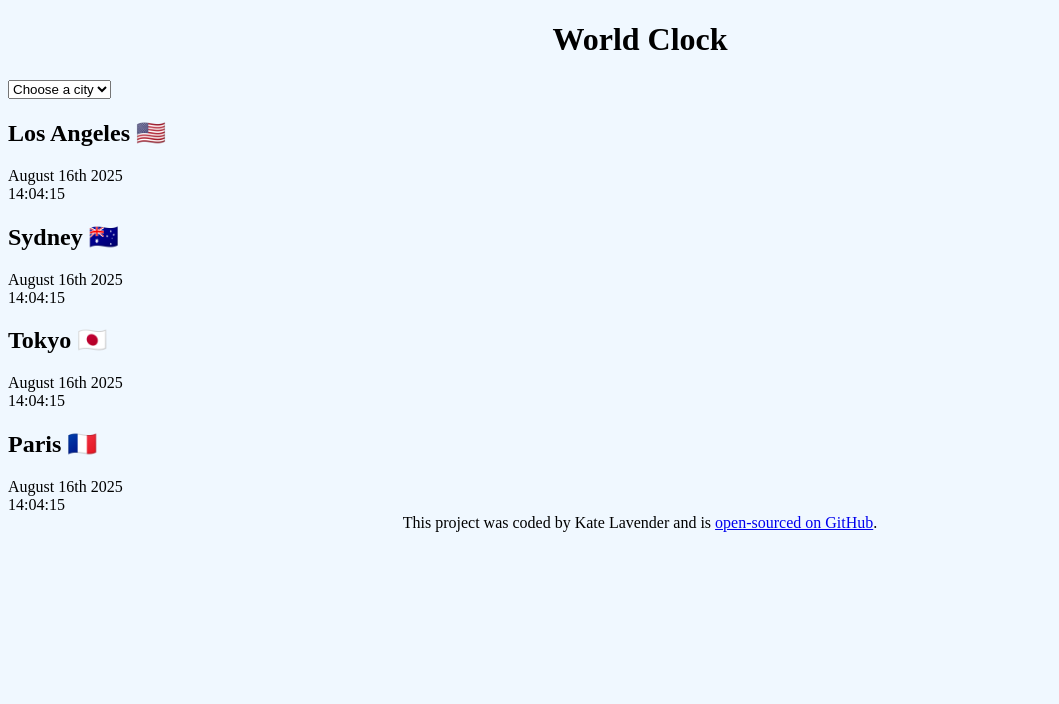
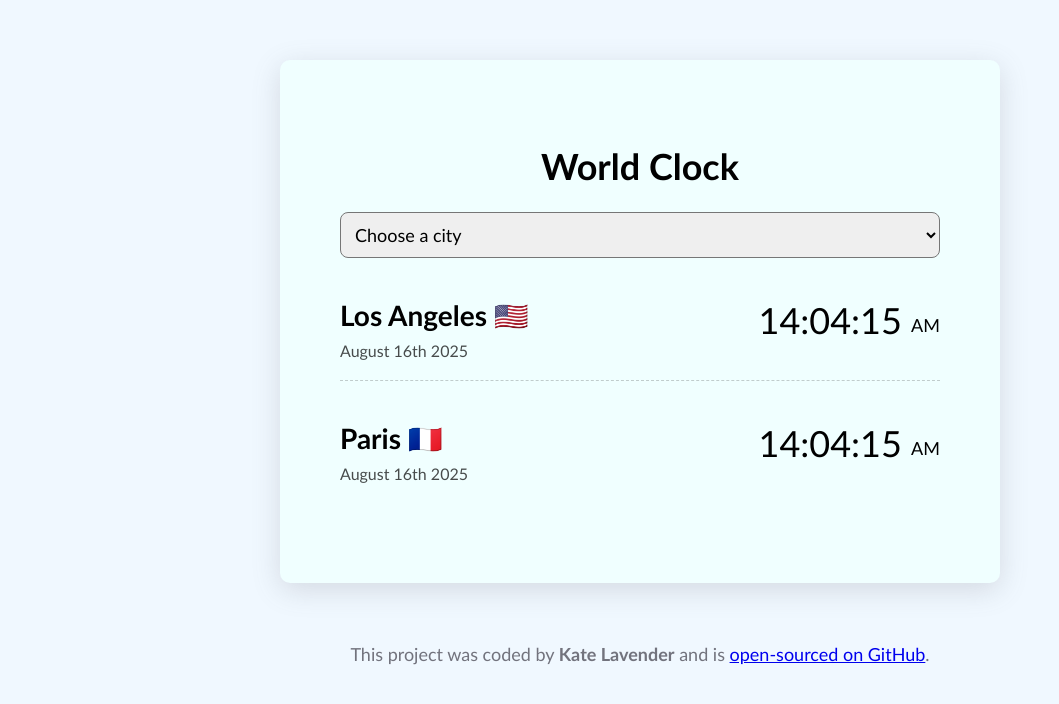
Before and after one commit to Kate-Lav/World-clock-project, a plain HTML site: page index.html in a window 1280 px wide. Shown: the whole page, without its empty margins (0-1059 px from the left). Drawn offline with Linux system fonts and the light colour scheme.

Commit message:
Styled the project with CSS

```diff
--- a/index.html
+++ b/index.html
@@ -18,22 +18,23 @@
       </select>
 
       <div class="city">
-        <h2>Los Angeles 🇺🇸</h2>
-        <div class="date">August 16th 2025</div>
-        <div class="time">14:04:15</div>
-        <h2>Sydney 🇦🇺</h2>
-        <div class="date">August 16th 2025</div>
-        <div class="time">14:04:15</div>
-        <h2>Tokyo 🇯🇵</h2>
-        <div class="date">August 16th 2025</div>
-        <div class="time">14:04:15</div>
-        <h2>Paris 🇫🇷</h2>
-        <div class="date">August 16th 2025</div>
-        <div class="time">14:04:15</div>
+        <div>
+          <h2>Los Angeles 🇺🇸</h2>
+          <div class="date">August 16th 2025</div>
+        </div>
+        <div class="time">14:04:15 <small> AM</small></div>
+      </div>
+      <div class="city">
+        <div>
+          <h2>Paris 🇫🇷</h2>
+          <div class="date">August 16th 2025</div>
+        </div>
+        <div class="time">14:04:15 <small>AM</small></div>
       </div>
     </div>
+
     <footer>
-      This project was coded by Kate Lavender and is
+      This project was coded by <strong>Kate Lavender</strong> and is
       <a href="https://github.com/Kate-Lav/World-clock-project" target="blank"
         >open-sourced on GitHub</a
       >.
--- a/src/style.css
+++ b/src/style.css
@@ -1,9 +1,60 @@
 body {
   background-color: aliceblue;
+  font-family: "Gill Sans", "Gill Sans MT", Calibri, "Trebuchet MS", sans-serif;
 }
 h1 {
   text-align: center;
+  font-family: "Gill Sans", "Gill Sans MT", Calibri, "Trebuchet MS", sans-serif;
+  font-size: 36px;
 }
+h2 {
+  margin: 0 0 8px;
+  font-size: 28px;
+  font-weight: 600;
+}
+select {
+  display: block;
+  width: 100%;
+  font-size: 18px;
+  font-family: "Gill Sans", "Gill Sans MT", Calibri, "Trebuchet MS", sans-serif;
+  border-radius: 8px;
+  padding: 10px;
+  margin-bottom: 15px;
+}
+.container {
+  max-width: 600px;
+  margin: 60px auto;
+  background-color: azure;
+  padding: 60px;
+  box-shadow: 0px 7px 29px 0px rgba(100, 100, 111, 0.2);
+
+  border-radius: 10px;
+}
+.city {
+  display: flex;
+  margin: 20px 0;
+  justify-content: space-between;
+  border-bottom: 1px dashed rgba(0, 0, 0, 0.2);
+  padding: 20px 0;
+}
+.city:last-child {
+  border: none;
+}
+.date {
+  opacity: 0.7;
+}
+.time {
+  font-size: 36px;
+  font-weight: 500;
+}
+.time small {
+  font-size: 18px;
+  vertical-align: middle;
+  line-height: 36px;
+}
+
 footer {
   text-align: center;
+  font-size: 18px;
+  color: rgba(100, 100, 111, 0.9);
 }
```
